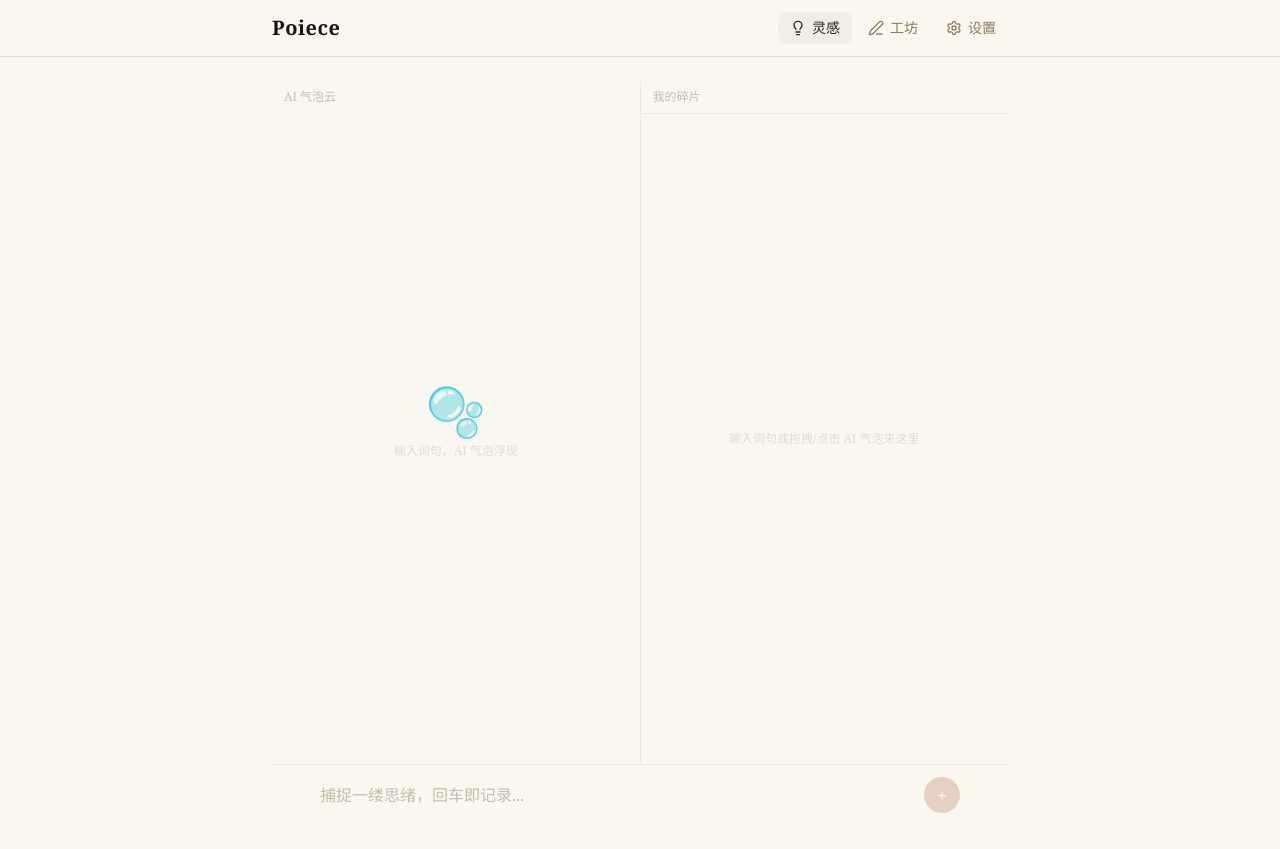
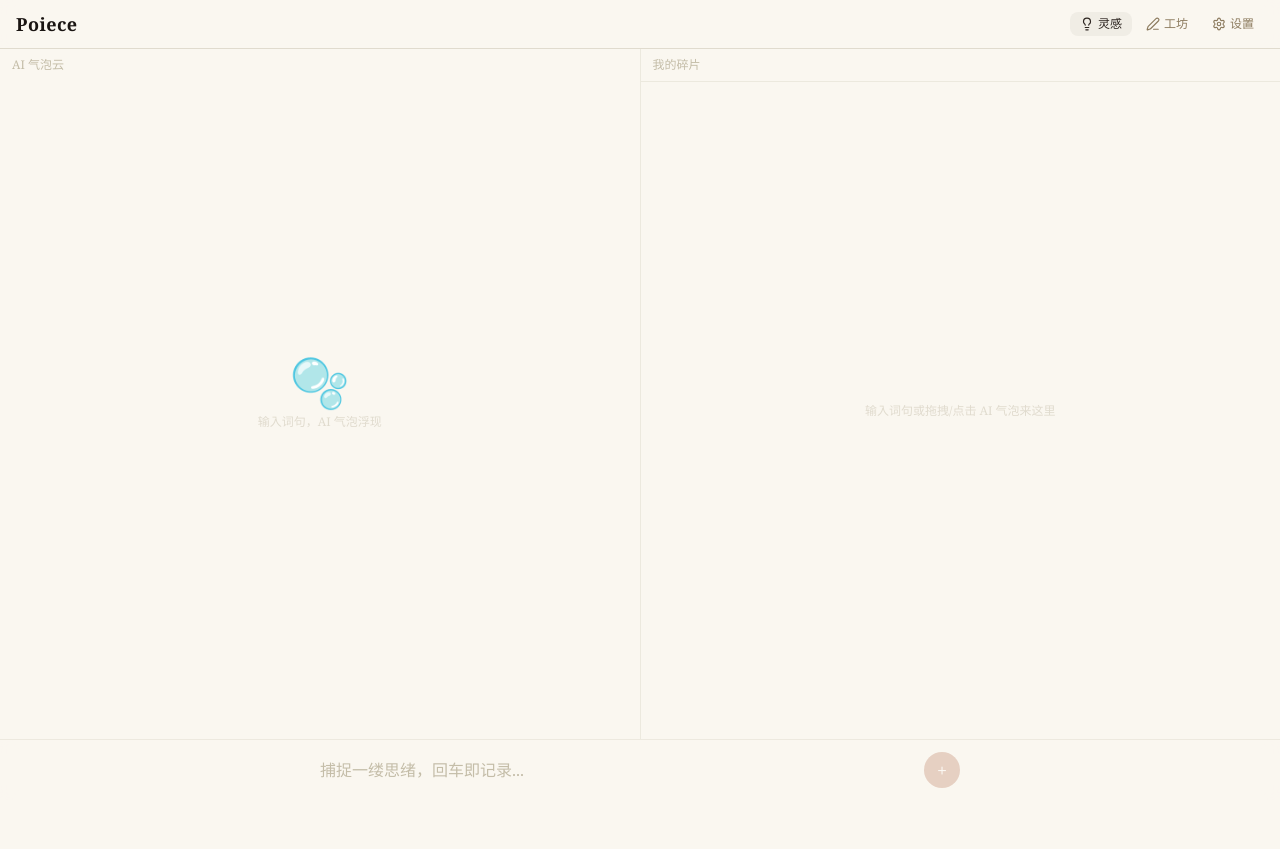
Before and after one commit to ChenyuHeee/poiece, a React (Vite) app: page / in a window 1280 px wide. After the commit the page ends 800 px from the top, so only its background shows below. Built offline with nearby package versions, Linux system fonts and the light colour scheme.

Commit message:
fix: fullscreen layout — no scroll, h-svh, overflow hidden

```diff
--- a/src/components/Layout.tsx
+++ b/src/components/Layout.tsx
@@ -3,10 +3,10 @@ import { PenLine, Settings, Lightbulb } from 'lucide-react'
 
 export default function Layout() {
   return (
-    <div className="min-h-screen flex flex-col">
-      <header className="sticky top-0 z-10 bg-parchment/80 backdrop-blur border-b border-ink-200">
-        <div className="max-w-3xl mx-auto px-4 h-14 flex items-center justify-between">
-          <NavLink to="/" className="text-xl font-semibold tracking-wide text-ink-900 no-underline">
+    <div className="h-svh flex flex-col overflow-hidden">
+      <header className="shrink-0 z-10 bg-parchment/80 backdrop-blur border-b border-ink-200">
+        <div className="px-4 h-12 flex items-center justify-between">
+          <NavLink to="/" className="text-lg font-semibold tracking-wide text-ink-900 no-underline">
             Poiece
           </NavLink>
           <nav className="flex items-center gap-1">
@@ -14,40 +14,40 @@ export default function Layout() {
               to="/"
               end
               className={({ isActive }) =>
-                `flex items-center gap-1.5 px-3 py-1.5 rounded-lg text-sm no-underline transition-colors ${
+                `flex items-center gap-1 px-2.5 py-1 rounded-lg text-xs no-underline transition-colors ${
                   isActive ? 'bg-ink-100 text-ink-800' : 'text-ink-500 hover:text-ink-700'
                 }`
               }
             >
-              <Lightbulb size={16} />
+              <Lightbulb size={14} />
               灵感
             </NavLink>
             <NavLink
               to="/workshop"
               className={({ isActive }) =>
-                `flex items-center gap-1.5 px-3 py-1.5 rounded-lg text-sm no-underline transition-colors ${
+                `flex items-center gap-1 px-2.5 py-1 rounded-lg text-xs no-underline transition-colors ${
                   isActive ? 'bg-ink-100 text-ink-800' : 'text-ink-500 hover:text-ink-700'
                 }`
               }
             >
-              <PenLine size={16} />
+              <PenLine size={14} />
               工坊
             </NavLink>
             <NavLink
               to="/settings"
               className={({ isActive }) =>
-                `flex items-center gap-1.5 px-3 py-1.5 rounded-lg text-sm no-underline transition-colors ${
+                `flex items-center gap-1 px-2.5 py-1 rounded-lg text-xs no-underline transition-colors ${
                   isActive ? 'bg-ink-100 text-ink-800' : 'text-ink-500 hover:text-ink-700'
                 }`
               }
             >
-              <Settings size={16} />
+              <Settings size={14} />
               设置
             </NavLink>
           </nav>
         </div>
       </header>
-      <main className="flex-1 px-4 py-6 max-w-3xl mx-auto w-full">
+      <main className="flex-1 min-h-0">
         <Outlet />
       </main>
     </div>
--- a/src/index.css
+++ b/src/index.css
@@ -21,11 +21,12 @@ body {
   color: var(--color-ink-900);
   font-family: "Georgia", "Noto Serif SC", "Source Han Serif SC", serif;
   margin: 0;
-  overflow-x: hidden;
+  overflow: hidden;
 }
 
 #root {
-  min-height: 100svh;
+  height: 100svh;
+  overflow: hidden;
 }
 
 .poem-text {
--- a/src/pages/Home.tsx
+++ b/src/pages/Home.tsx
@@ -169,7 +169,7 @@ export default function Home() {
   }
 
   return (
-    <div className="flex flex-col" style={{ height: 'calc(100svh - 56px)' }}>
+    <div className="h-full flex flex-col">
       {/* Split zone */}
       <div className="flex-1 flex flex-col lg:flex-row min-h-0">
         {/* Left: AI Cloud */}
--- a/src/pages/Settings.tsx
+++ b/src/pages/Settings.tsx
@@ -46,7 +46,7 @@ export default function SettingsPage() {
   }
 
   return (
-    <div>
+    <div className="h-full overflow-y-auto px-4 py-4">
       <h1 className="text-2xl font-semibold text-ink-900 mb-2">设置</h1>
       <p className="text-ink-500 text-sm mb-6">
         配置 LLM API，启用 AI 辅助创作。数据均存储在你的浏览器中。
--- a/src/pages/Workshop.tsx
+++ b/src/pages/Workshop.tsx
@@ -73,7 +73,7 @@ export default function Workshop() {
   const hasApiKey = !!getSettings().apiKey
 
   return (
-    <div className="max-w-2xl mx-auto">
+    <div className="h-full overflow-y-auto max-w-2xl mx-auto px-4 py-4">
       <div className="flex items-center gap-3 mb-6">
         <Link to="/" className="text-ink-400 hover:text-ink-600 transition-colors">
           <ArrowLeft size={18} />
```
